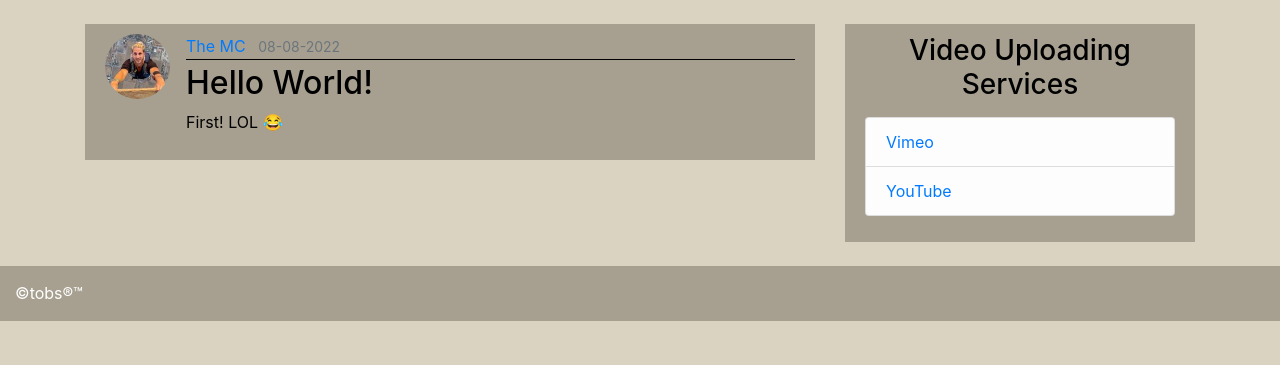
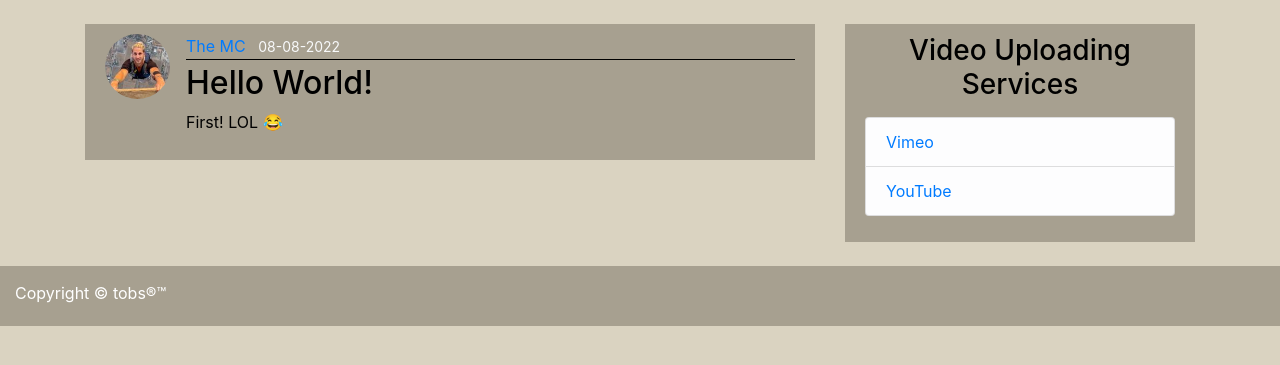
Before and after one commit to tobslovesjiji/Blog-V1, a Flask app: page /post/1 in a window 1280 px wide. Shown: the part 56-421 px from the top of the page. Run offline with Flask 2, Linux system fonts and the light colour scheme; data comes from the database, SQL or seed files in the repository; both versions use the stored data as it was after the commit; some libraries are stand-ins or nearby versions.

Commit message:
improvements

```diff
--- a/main_app/static/main.css
+++ b/main_app/static/main.css
@@ -82,6 +82,7 @@ a.article-title:hover {
     position: absolute;
     bottom: 1;
     width: 100%;
+    height: 60px;
     background-color: #a7a090;
     color: white;
     text-align: left;
--- a/main_app/templates/account.html
+++ b/main_app/templates/account.html
@@ -7,7 +7,7 @@
         <img class="rounded-circle account-img" src="{{image_file}}">
         <div class="media-body">
             <h2 class="account-heading">{{current_user.username}}</h2>
-            <p class="text-secondary">{{current_user.email}}</p>
+            <p class="text-light">{{current_user.email}}</p>
         </div>
         </div>
             <form method="POST" action="" enctype="multipart/form-data">
--- a/main_app/templates/layout.html
+++ b/main_app/templates/layout.html
@@ -76,7 +76,7 @@
       </main>
 
       <div class="footer">
-        <p>©tobs®™</p>
+        <p>Copyright © tobs®™</p>
       </div>
 
     <!-- Optional JavaScript -->
--- a/main_app/templates/post.html
+++ b/main_app/templates/post.html
@@ -6,7 +6,7 @@
         <div class="media-body">
             <div class="article-metadata">
                 <a class="mr-2" href="#"> {{ post.author.username }}</a>
-                <small class="text-muted">{{ post.date_posted.strftime('%d-%m-%Y') }}</small>
+                <small class="text-light">{{ post.date_posted.strftime('%d-%m-%Y') }}</small>
                 {% if post.author == current_user %}
                     <div>
                         <a class="btn btn-secondary btn-small mt-1 mb-1" href="{{ url_for('update_post', post_id=post.id) }}">Update</a>
```
Also changed, not shown: main_app/site.db.
